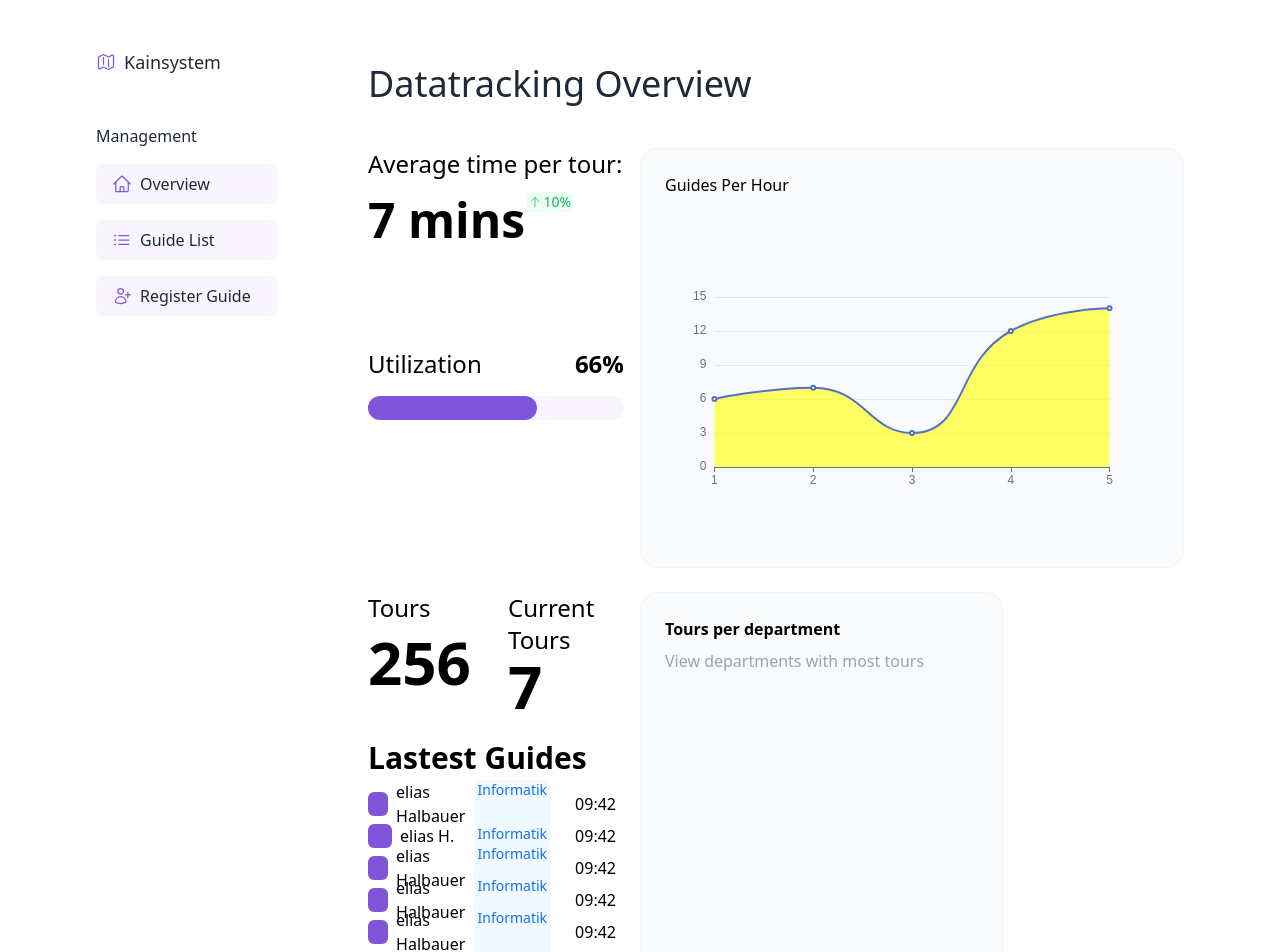
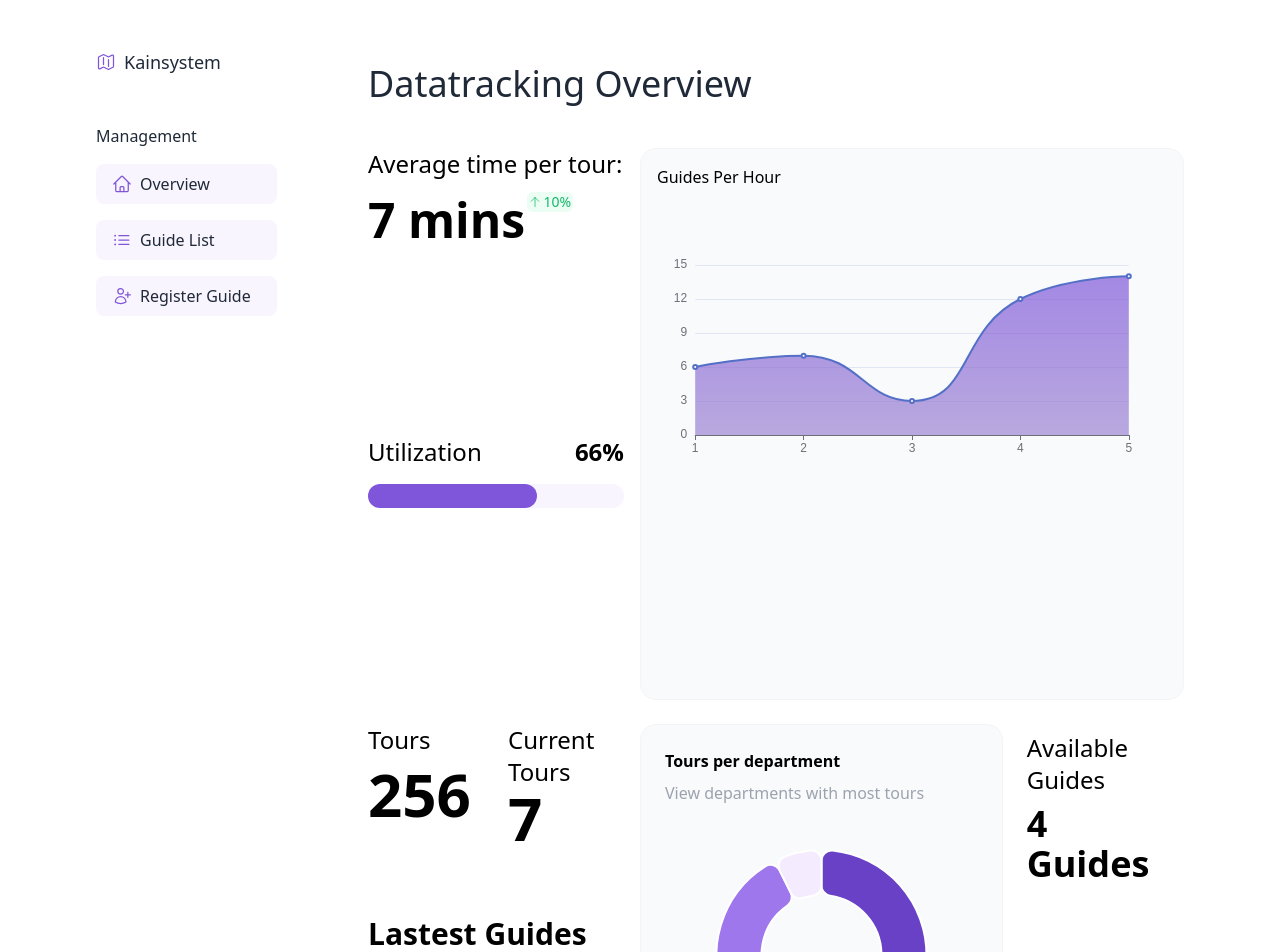
Before and after one commit to Jauki/KainGuides, a React (Create React App) app in the folder frontend/kainguides/: page /dashboard in a window 1280 px wide. Shown: the top 952 px of the page. Built offline with nearby package versions, Linux system fonts and the light colour scheme.

Commit message:
feat:added day and available guides

```diff
--- /dev/null
+++ b/frontend/kainguides/src/common/statitems/AvailableGuides.tsx
@@ -0,0 +1,16 @@
+import React from 'react'
+
+type AvailableGuidesProps = {
+  numGuides : number
+}
+
+const AvailableGuides = ({numGuides} : AvailableGuidesProps) => {
+  return(
+    <div className='flex flex-col p-2 gap-2'>
+      <h1>Available Guides</h1>
+      <div className='text-4xl font-bold'>{numGuides} Guides</div>
+    </div>
+  )
+}
+
+export default AvailableGuides;
--- /dev/null
+++ b/frontend/kainguides/src/common/statitems/Day.tsx
@@ -0,0 +1,17 @@
+import React from 'react'
+
+type DayProps = {
+  day: Date
+}
+
+const Day = ({day} : DayProps) => {
+
+  return(
+    <div className='flex flex-col justify-end h-full'>
+      <h1>Day</h1>
+      <div className='font-bold text-3xl'>{day.toLocaleDateString("de", {weekday: 'long', day: '2-digit', month:'short'})}</div>
+    </div>
+  )
+}
+
+export default Day;
--- a/frontend/kainguides/src/common/statitems/GuidesPerHour.tsx
+++ b/frontend/kainguides/src/common/statitems/GuidesPerHour.tsx
@@ -1,5 +1,7 @@
 import React from "react";
 import ReactECharts from "echarts-for-react"
+import EChartsReact from "echarts-for-react";
+import * as echarts from 'echarts';
 
 const GuidesPerHour = () => {
 
@@ -26,7 +28,15 @@ const GuidesPerHour = () => {
             type: 'line',
             smooth: true,
             areaStyle: {
-                color: '#FFFF22'
+                color: new echarts.graphic.LinearGradient(0, 0, 0, 1, [{
+                    offset: 0,
+                    color: "#7F56D9"
+                  },
+                  {
+                    offset: 1,
+                    color: "#9c84d1"
+                  }
+                ])
             }
             }
         ]
@@ -34,9 +44,9 @@ const GuidesPerHour = () => {
 
 
     return (
-        <div className="col-span-6 bg-gray-50 border border-gray-100 rounded-2xl p-6 font-medium row-span-3">
-            <div>Guides Per Hour</div>
-            <div className="w-full mt-10">
+        <div className="col-span-6 bg-gray-50 border border-gray-100 rounded-2xl font-medium row-span-3">
+            <div className="px-4 pt-4">Guides Per Hour</div>
+            <div className="w-full mt-4">
                <ReactECharts option={option} />
             </div>
         </div>
--- a/frontend/kainguides/src/common/statitems/ToursPerDepartment.tsx
+++ b/frontend/kainguides/src/common/statitems/ToursPerDepartment.tsx
@@ -1,31 +1,74 @@
 import React from 'react'
 import { PieChart } from 'recharts';
 import { DepartmentEnum } from '../departments';
+import ReactECharts from "echarts-for-react"
 
 const ToursPerDepartment = () => {
 
   type toursPerDept = {
     dept: DepartmentEnum,
-    tours: number
+    value: number
   }
+
   const data : Array<toursPerDept> = [
     {
       dept: DepartmentEnum.Informatik,
-      tours: 22
+      value: 22
     },
     {
       dept: DepartmentEnum.Mechatronik,
-      tours: 12
+      value: 12
     },
     {
       dept: DepartmentEnum.Automatisierung,
-      tours: 42
+      value: 42
     },
     {
       dept: DepartmentEnum.Robotik,
-      tours: 6
+      value: 6
     },
   ]
+
+  const colorPalette = ['#6941C6', '#7F56D9', '#9E77ED', '#F4EBFF']
+
+const option = {
+    tooltip: {
+      trigger: 'item'
+    },
+    legend: {
+      top: '5%',
+      left: 'center'
+    },
+    series: [
+      {
+        name: 'Tours',
+        type: 'pie',
+        radius: ['40%', '70%'],
+        color: colorPalette,
+        avoidLabelOverlap: false,
+        itemStyle: {
+          borderRadius: 10,
+          borderColor: '#fff',
+          borderWidth: 2
+        },
+        label: {
+          show: false,
+          position: 'center'
+        },
+        emphasis: {
+          label: {
+            show: true,
+            fontSize: 40,
+            fontWeight: 'bold'
+          }
+        },
+        labelLine: {
+          show: false
+        },
+        data: data
+      }
+    ]
+  };
 
   return (
     <div className='w-full h-full bg-gray-50 border border-gray-100 rounded-2xl p-6'>
@@ -33,10 +76,8 @@ const ToursPerDepartment = () => {
         <div className='font-semibold'>Tours per department</div>
         <div className='text-gray-400'>View departments with most tours</div>
       </div>
-      <div>
-        <PieChart data={data} width={185} height={185}>
-
-        </PieChart>
+      <div className='w-full h-2 grid'>
+        <ReactECharts option={option} className=""/>
       </div>
     </div>
   )
--- a/frontend/kainguides/src/index.css
+++ b/frontend/kainguides/src/index.css
@@ -6,4 +6,7 @@
   h1 {
     @apply text-2xl;
   }
+  body{
+    @apply overflow-hidden
+  }
 }
--- a/frontend/kainguides/src/pages/dashboard/Dashboard.tsx
+++ b/frontend/kainguides/src/pages/dashboard/Dashboard.tsx
@@ -13,9 +13,6 @@ const Dashboard = () => {
                 {/* The Component that is rendered here is changed when clicked on a navbar item */}
                 <Stats />
             </div>
-            <div className="col-span-3">
-                <Utilization percentage={66}/>
-            </div>
         </div>
     )
 }
--- a/frontend/kainguides/src/pages/dashboard/components/Stats.tsx
+++ b/frontend/kainguides/src/pages/dashboard/components/Stats.tsx
@@ -2,7 +2,9 @@ import React, {FunctionComponent} from "react";
 import { EnumDeclaration } from "typescript";
 import { DepartmentEnum } from "../../../common/departments";
 import Header from "../../../common/Header";
+import AvailableGuides from "../../../common/statitems/AvailableGuides";
 import AvgTimePerTour from "../../../common/statitems/AvgTimePerTour";
+import Day from "../../../common/statitems/Day";
 import GuidesPerHour from "../../../common/statitems/GuidesPerHour";
 import LatestGuidesList from "../../../common/statitems/latestGuides/LatestGuidesList";
 import NumTours from "../../../common/statitems/NumTours";
@@ -38,7 +40,7 @@ const Stats : FunctionComponent = () => {
     return(
         <div className="w-full h-full flex flex-col">
             <Header headline={"Datatracking Overview"} />
-            <div className="grid grid-cols-9 h-full pt-11 grid-rows-6 gap-y-6">
+            <div className="grid grid-cols-9 h-full pt-11 grid-rows-6 gap-y-6 w-full">
                 <AvgTimePerTour avgTime={7} change={10}/>
                 <GuidesPerHour />
                 <Utilization percentage={66}/>
@@ -49,6 +51,12 @@ const Stats : FunctionComponent = () => {
                 <div className="col-span-4 row-span-3">
                     <ToursPerDepartment />
                 </div>
+                <div className="col-span-2 mx-4">
+                    <AvailableGuides numGuides={4}/>
+                </div>
+                <div className="col-span-2 row-start-6 col-start-8 mx-4">
+                    <Day day={new Date()}/>
+                </div>
             </div>
         </div>
     )
```
Also changed, not shown: 1 other file (tests, documents, lock files or other folders).
